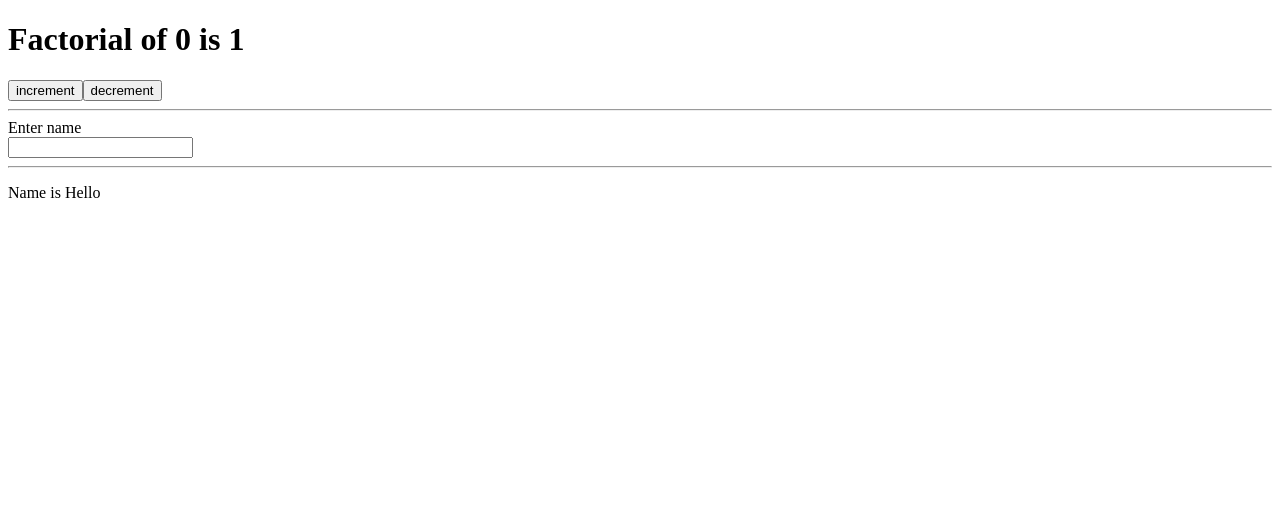
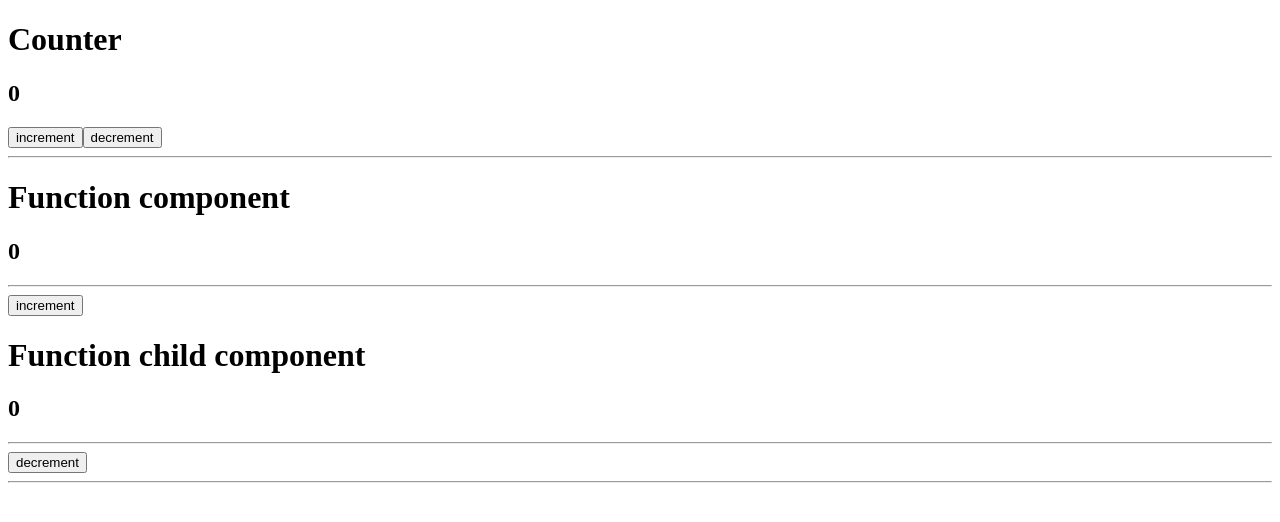
Before and after one commit to abhisheksarmah/react-lifecycle-hooks, a React (Create React App) app: page / in a window 1280 px wide. Shown: the top 522 px of the page. Built offline with nearby package versions, Linux system fonts and the light colour scheme.

Commit message:
create context hook learned

```diff
--- a/src/App.js
+++ b/src/App.js
@@ -1,11 +1,69 @@
-import UseMemoComponent from "./components/UseMemoComponent";
-
+import React, { useContext, useState } from "react";
+import { CounterContext } from "./CounterContext";
 function App() {
+  const [counter, setCounter] = useState(0);
   return (
-    <div className="App">
-      <UseMemoComponent />
+    <div>
+      <h1>Counter</h1>
+      <h2>{counter}</h2>
+      <div>
+        <button onClick={() => setCounter(counter + 1)}>increment</button>
+        <button onClick={() => setCounter(counter - 1)}>decrement</button>
+      </div>
+      <hr></hr>
+      <CounterContext.Provider value={{ counter, setCounter }}>
+        <FComponent />
+        <hr></hr>
+        {/* <CComponent /> */}
+      </CounterContext.Provider>
     </div>
   );
 }
 
+const FComponent = () => {
+  const { counter, setCounter } = useContext(CounterContext);
+  return (
+    <div>
+      <div className="border">
+        <h1>Function component</h1>
+        <h2>{counter}</h2>
+        <hr></hr>
+        <button onClick={() => setCounter(counter + 1)}>increment</button>
+        <FChild />
+      </div>
+    </div>
+  );
+};
+
+const FChild = () => {
+  const { counter, setCounter } = useContext(CounterContext);
+  return (
+    <div>
+      <div className="border">
+        <h1>Function child component</h1>
+        <h2>{counter}</h2>
+        <hr></hr>
+        <button onClick={() => setCounter(counter - 1)}>decrement</button>
+      </div>
+    </div>
+  );
+};
+
+class CComponent extends React.Component {
+  render() {
+    return (
+      <div>
+        <div className="border">
+          <h1>Class component</h1>
+          <CounterContext.Consumer>
+            {(value) => {
+              return <h2>{value}</h2>;
+            }}
+          </CounterContext.Consumer>
+        </div>
+      </div>
+    );
+  }
+}
+
 export default App;
--- /dev/null
+++ b/src/CounterContext.js
@@ -0,0 +1,3 @@
+import { createContext } from "react";
+
+export const CounterContext = createContext(null);
```
